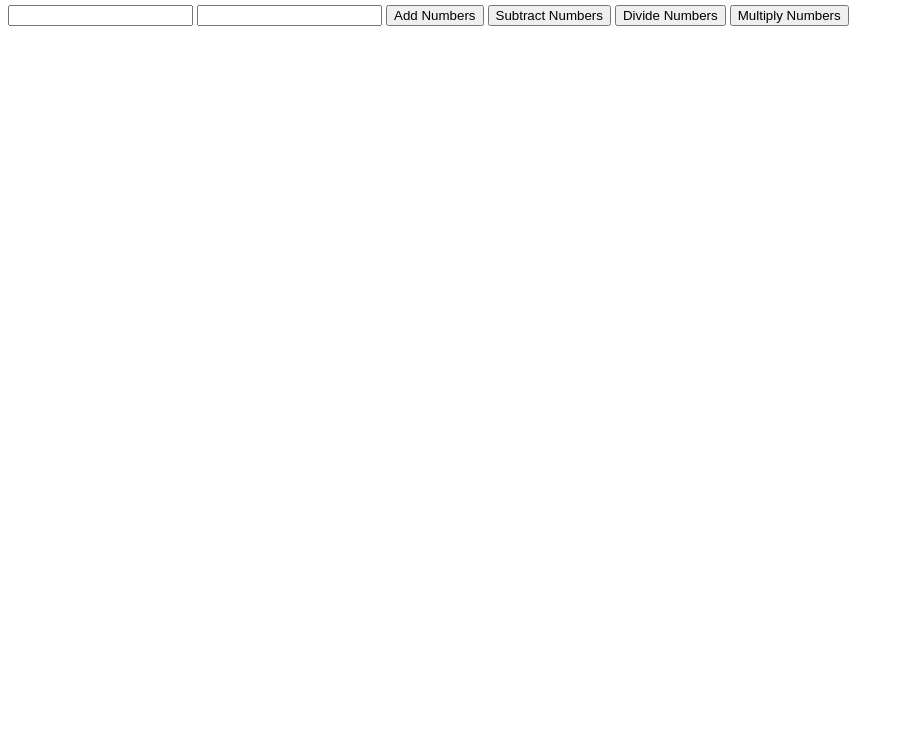
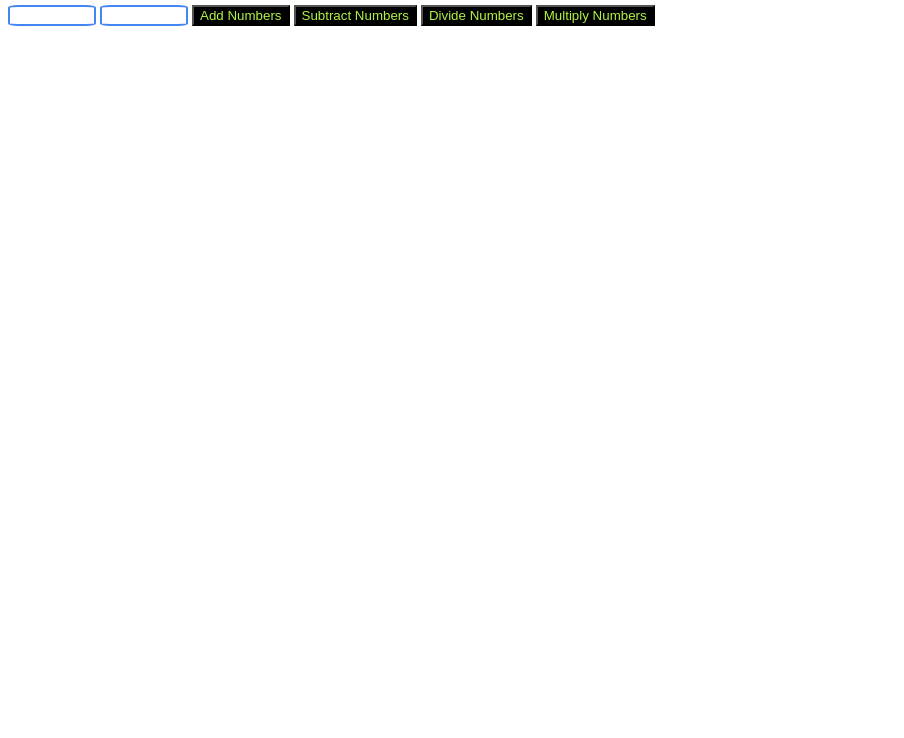
Before and after one commit to nataliedellimmagine/Calculator, a plain HTML site: page index.html in a window 1280 px wide. Shown: the part 62-800 px from the top of the page, without its empty margins (0-904 px from the left). Drawn offline with Linux system fonts and the light colour scheme.

Commit message:
Update index.html

```diff
--- a/index.html
+++ b/index.html
@@ -2,7 +2,8 @@
 <html>
   <head>
     <meta charset="UTF-8">
-    <title>title</title>
+    <title>Calculator</title>
+    <link rel="stylesheet" href="./style.css">
     <script src="script.js"></script>
   </head>
   <body>
```
